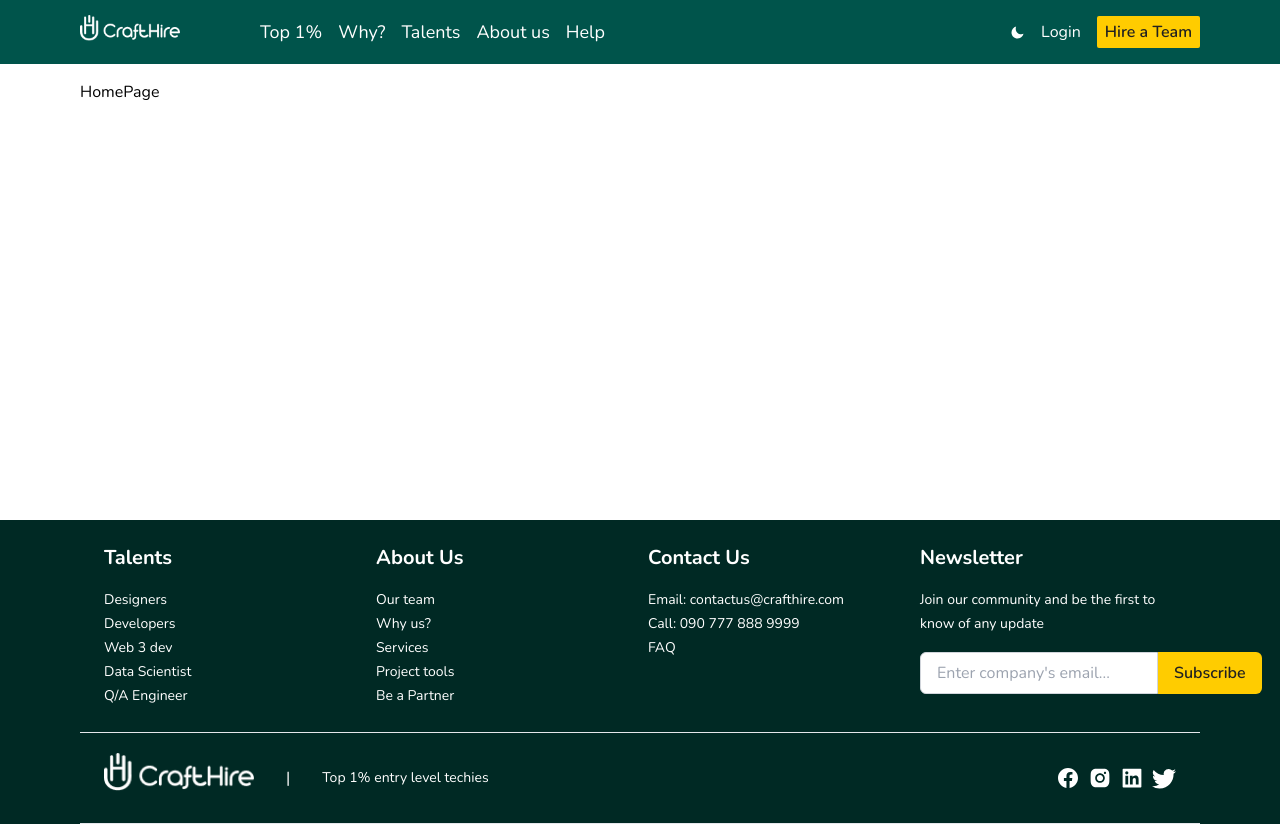
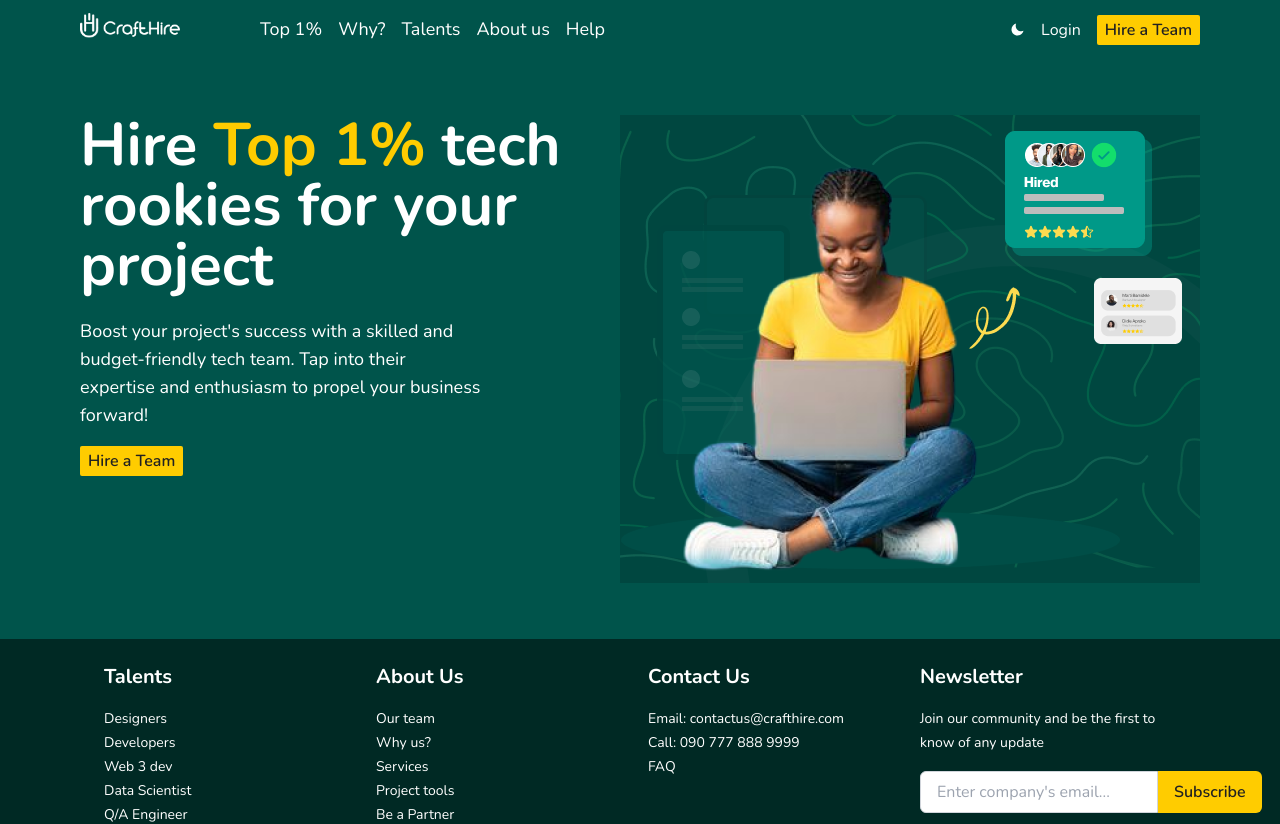
Before and after one commit to realjohncreator/crafthire, a Next.js app: page / in a window 1280 px wide. Shown: the top 824 px of the page. Built offline with nearby package versions, Linux system fonts and the light colour scheme.

Commit message:
Feat: Hero section UI

```diff
--- /dev/null
+++ b/app/components/HireTeamButton.tsx
@@ -0,0 +1,13 @@
+"use client";
+import React from "react";
+import Link from "next/link";
+
+const HireTeamButton = () => {
+    return (
+        <div>
+            <Link href="" className="bg-[#FFCC00] text-[#212121] px-2 py-1 rounded-sm font-semibold">Hire a Team</Link>
+        </div>
+    );
+};
+
+export default HireTeamButton;
--- /dev/null
+++ b/app/components/hero-section/HeroSection.tsx
@@ -0,0 +1,20 @@
+"use client";
+import React from "react";
+import SectionDetail from "@/app/components/hero-section/SectionDetail";
+import SectionImage from "@/app/components/hero-section/SectionImage";
+import Container from "@/app/components/Container";
+
+const HeroSection = () => {
+    return (
+        <div className="bg-[#00544B] text-[#FFFFFF]">
+            <Container>
+                <div className="grid grid-cols-1 lg:flex justify-between gap-4 lg:py-14 py-2">
+                    <SectionDetail/>
+                    <SectionImage/>
+                </div>
+            </Container>
+        </div>
+    );
+};
+
+export default HeroSection;
--- /dev/null
+++ b/app/components/hero-section/SectionDetail.tsx
@@ -0,0 +1,22 @@
+"use client";
+import React from "react";
+import HireTeamButton from "@/app/components/HireTeamButton";
+
+const SectionDetail = () => {
+    return (
+        <div className="w-[550px] h-[394px]">
+            <h1 className="w-[524px] h-[162px] font-bold lg:text-6xl text-4xl leading-10">
+                Hire <span className="text-[#FFCC00]">Top 1%</span> tech <br/> rookies for your <br/> project
+            </h1>
+
+            <p className="lg:mt-10 mt-2 mb-5 lg:text-lg font-light">
+                Boost your project's success with a skilled and <br/> budget-friendly tech team. Tap into their <br/>
+                expertise and enthusiasm to propel your business <br/> forward!
+            </p>
+
+            <HireTeamButton/>
+        </div>
+    );
+};
+
+export default SectionDetail;
--- /dev/null
+++ b/app/components/hero-section/SectionImage.tsx
@@ -0,0 +1,14 @@
+"use client";
+import React from "react";
+import HeroImage from "@/public/images/hero-section/Frame 20.png";
+import Image from "next/image";
+
+const SectionImage = () => {
+    return (
+        <div>
+            <Image src={HeroImage} className="lg:block hidden object-cover w-[640px] h-[468px]" alt="section-image"/>
+        </div>
+    );
+};
+
+export default SectionImage;
--- a/app/components/navbar/UserMenu.tsx
+++ b/app/components/navbar/UserMenu.tsx
@@ -2,13 +2,14 @@
 import React from "react";
 import ThemeButton from "@/app/components/DarkMode/ThemeButton";
 import Link from "next/link";
+import HireTeamButton from "@/app/components/HireTeamButton";
 
 const UserMenu = () => {
     return (
         <div className="flex flex-row items-center gap-4">
             <ThemeButton/>
-            <Link href="" className='lg:font-light'>Login</Link>
-            <Link href="" className="bg-[#FFCC00] text-[#212121] px-2 py-1 rounded-sm font-semibold">Hire a Team</Link>
+            <Link href="" className="lg:font-light">Login</Link>
+            <HireTeamButton/>
         </div>
     );
 };
--- a/app/layout.tsx
+++ b/app/layout.tsx
@@ -21,7 +21,7 @@ export default function RootLayout({children}: { children: React.ReactNode }) {
             <Navbar/>
             {/*clients only*/}
             <div className="min-h-screen flex flex-col">
-                <div className="flex-grow py-4">
+                <div className="flex-grow">
                     {children}
                 </div>
 
--- a/app/page.tsx
+++ b/app/page.tsx
@@ -1,11 +1,11 @@
 import React from "react";
-import Container from "@/app/components/Container";
+import HeroSection from "@/app/components/hero-section/HeroSection";
 
 const HomePage = () => {
     return (
-        <Container>
-            <div>HomePage</div>
-        </Container>
+        <div>
+            <HeroSection/>
+        </div>
     );
 };
 
```
Also changed, not shown: public/images/hero-section/Frame 20.png (added).
